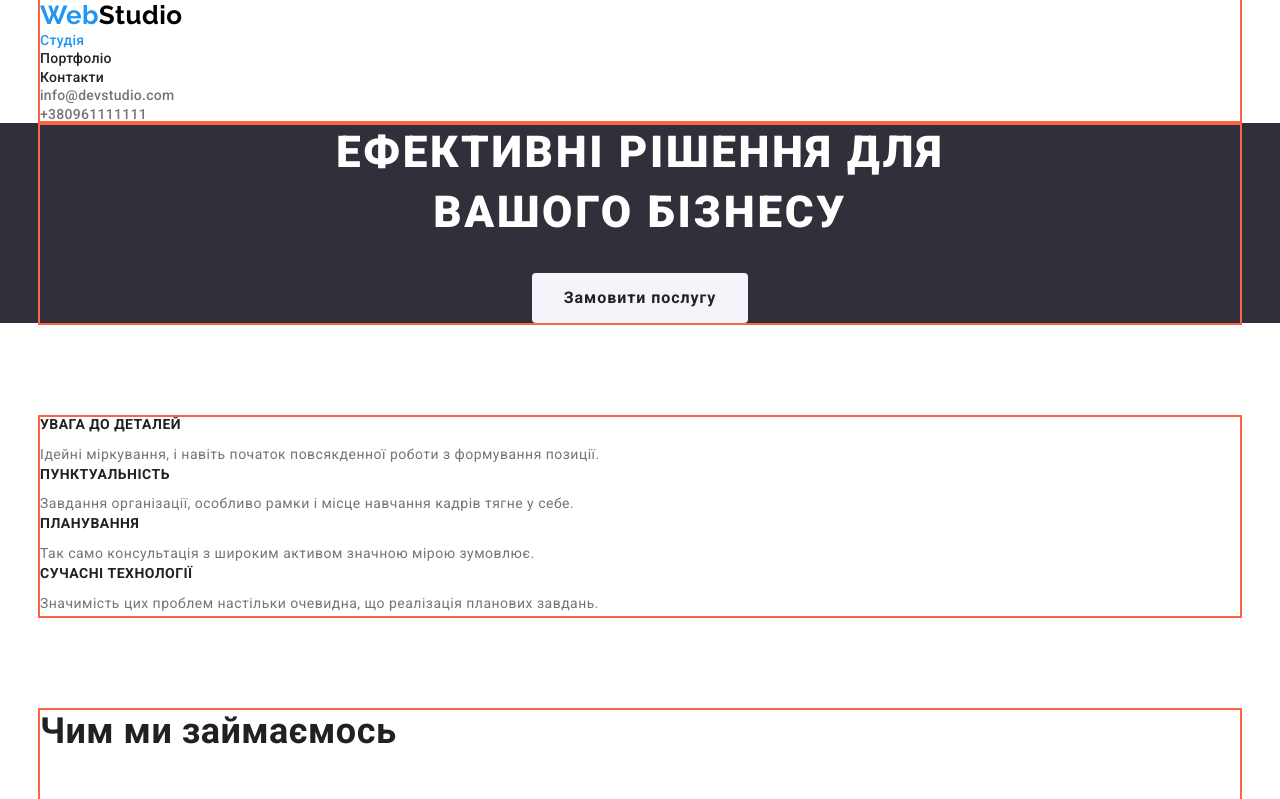
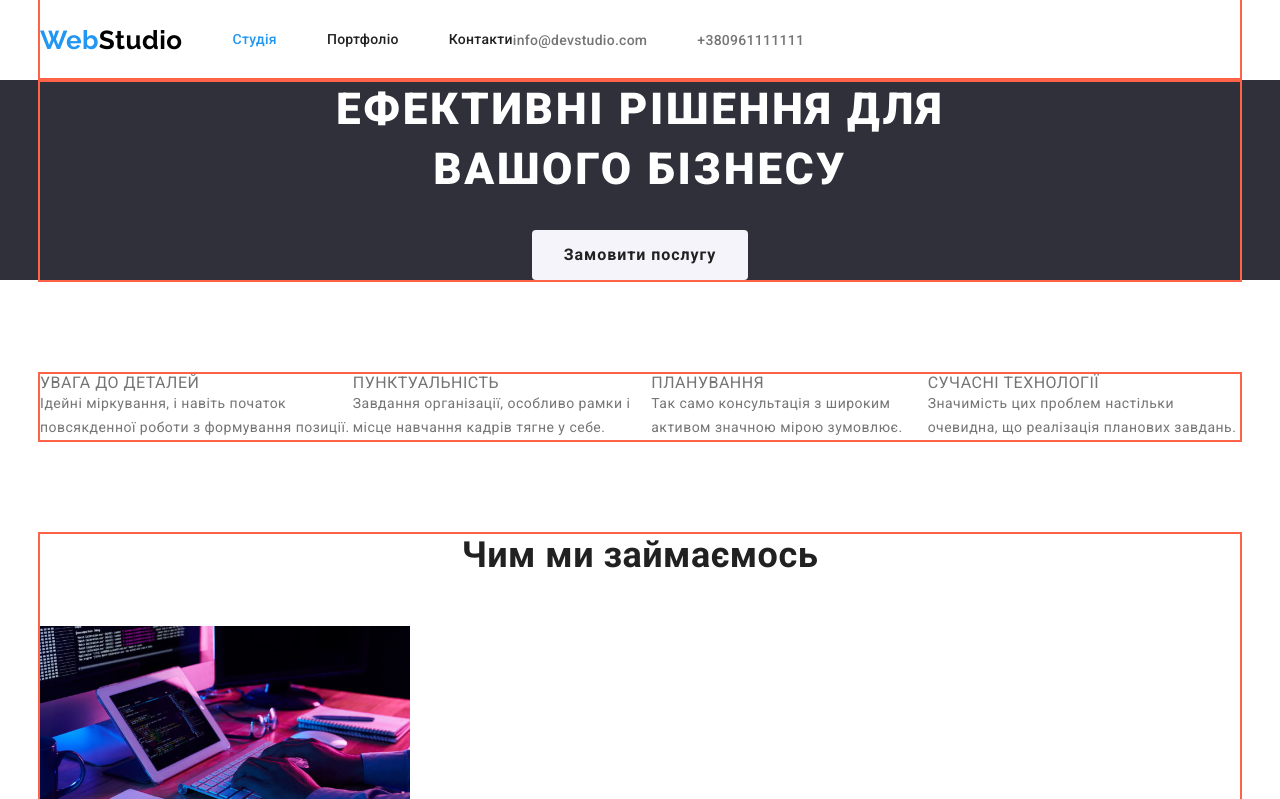
Before and after one commit to SaidBo/goit-markup-hw-03, a plain HTML site: page index.html in a window 1280 px wide. Shown: the top 799 px of the page. Drawn offline with nearby package versions, Linux system fonts and the light colour scheme.

Commit message:
неділя

```diff
--- a/css/style.css
+++ b/css/style.css
@@ -29,6 +29,12 @@ ol {
 
 address {
   font-style: normal;
+}
+
+img {
+  display: block;
+  max-width: 100%;
+  height: auto;
 }
 
 .page {
@@ -70,12 +76,45 @@ address {
   background-color: var(--background-color);
 }
 
+/* Logo */
+
+/* .logo {
+  margin-right: 50px;
+} */
+
 /* site-nav */
+
+.container.main-nav {
+  display: flex;
+  align-items: center;
+}
+
+.main-nav {
+  display: flex;
+  align-items: center;
+}
+
+.site-nav {
+  display: flex;
+  margin-left: 50px;
+}
+
+/* .site-nav .item:not(:last-child) {
+  margin-right: 50px;
+} */
+
+.site-nav .item + .item {
+  margin-left: 50px;
+}
+
 .list {
   list-style: none;
 }
 
 .site-nav .link {
+  display: block;
+  padding-top: 32px;
+  padding-bottom: 32px;
   color: var(--title-text-color);
 
   font-weight: 500;
@@ -91,6 +130,14 @@ address {
 }
 .site-nav .link.current {
   color: var(--accent-color);
+}
+
+.contact {
+  display: flex;
+}
+
+.contact .item + .item {
+  margin-left: 50px;
 }
 
 .contact .link {
@@ -150,10 +197,18 @@ address {
   font-weight: 700;
   font-size: 36px;
   line-height: 42px;
-  /* text-align: center; */
+  text-align: center;
 }
 
 /* benefits */
+
+.benefits {
+  display: flex;
+}
+
+.benefits .item {
+  width: 270px;
+}
 
 .benefits .title {
   color: var(--title-text-color);
@@ -183,6 +238,8 @@ address {
   margin: -1px;
 }
 
+/* our work */
+
 .section.work {
   padding-top: 0;
 }
@@ -192,6 +249,8 @@ address {
   background-color: var(--bg-btn-color);
 }
 .team .title {
+  margin-bottom: 10px;
+
   color: var(--title-text-color);
   font-weight: 500;
   font-size: 16px;
@@ -203,7 +262,12 @@ address {
   line-height: 1.19;
 }
 
+.teams {
+  padding: 30px 70px;
+}
+
 /* footer */
+
 .footer {
   background-color: var(--background-color-hero-footer);
 }
@@ -240,6 +304,12 @@ address {
 
 /* works */
 
+.card {
+  padding: 20px 24px;
+  max-width: 370px;
+  border: 1px solid rgba(238, 238, 238, 1);
+}
+
 .title-works {
   color: var(--title-text-color);
 
@@ -258,6 +328,11 @@ address {
 
 .works .link {
   text-decoration: none;
+}
+
+.text-decoration {
+  max-width: 322px;
+  padding: 20px 24px;
 }
 
 /* button */
--- a/index.html
+++ b/index.html
@@ -21,26 +21,30 @@
   <body class="page">
     <!-- Шапка сайта -->
     <header class="page-header">
-      <div class="container">
-        <nav>
+      <div class="container main-nav">
+        <nav class="main-nav">
           <a href="./index.html" class="logo"
             >Web<span class="accent">Studio</span></a
           >
 
           <ul class="site-nav list">
-            <li><a href="" class="link current">Студія</a></li>
-            <li><a href="./portfolio.html" class="link">Портфоліо</a></li>
-            <li><a href="" class="link">Контакти</a></li>
+            <li class="item"><a href="" class="link current">Студія</a></li>
+            <li class="item">
+              <a href="./portfolio.html" class="link">Портфоліо</a>
+            </li>
+            <li class="item"><a href="" class="link">Контакти</a></li>
           </ul>
         </nav>
 
         <ul class="contact list">
-          <li>
+          <li class="item">
             <a href="mailto:info@devstudio.com" class="link"
               >info@devstudio.com</a
             >
           </li>
-          <li><a href="tel:+380961111111" class="link">+380961111111</a></li>
+          <li class="item">
+            <a href="tel:+380961111111" class="link">+380961111111</a>
+          </li>
         </ul>
       </div>
     </header>
@@ -62,27 +66,27 @@
           <h2 class="section-title visually-hidden">Наші переваги</h2>
 
           <ul class="benefits list">
-            <li>
+            <li class="item>
               <h3 class="title">УВАГА ДО ДЕТАЛЕЙ</h3>
               <p class="text">
                 Ідейні міркування, і навіть початок повсякденної роботи з
                 формування позиції.
               </p>
             </li>
-            <li>
+            <li class="item>
               <h3 class="title">ПУНКТУАЛЬНІСТЬ</h3>
               <p class="text">
                 Завдання організації, особливо рамки і місце навчання кадрів
                 тягне у себе.
               </p>
             </li>
-            <li>
+            <li class="item>
               <h3 class="title">ПЛАНУВАННЯ</h3>
               <p class="text">
                 Так само консультація з широким активом значною мірою зумовлює.
               </p>
             </li>
-            <li>
+            <li class="item>
               <h3 class="title">СУЧАСНІ ТЕХНОЛОГІЇ</h3>
               <p class="text">
                 Значимість цих проблем настільки очевидна, що реалізація
@@ -138,8 +142,10 @@
                 width="270"
                 height="260"
               />
+              <div class="teams">
                 <h3 class="title">Ігор Дем'яненко</h3>
                 <p class="text">Product Designer</p>
+              </div>
             </li>
             <li>
               <img
@@ -148,8 +154,10 @@
                 width="270"
                 height="260"
               />
+              <div class="teams">
                 <h3 class="title">Ольга Рєпіна</h3>
                 <p class="text">Frontend Developer</p>
+              </div>
             </li>
             <li>
               <img
@@ -158,8 +166,10 @@
                 width="270"
                 height="260"
               />
+              <div class="teams">
                 <h3 class="title">Микола Тарасов</h3>
                 <p class="text">Marketing</p>
+              </div>
             </li>
             <li>
               <img
@@ -168,8 +178,10 @@
                 width="270"
                 height="260"
               />
+              <div class="teams">
                 <h3 class="title">Михайло Єрмаков</h3>
                 <p class="text">UI Designer</p>
+              </div>
             </li>
           </ul>
         </div>
@@ -192,7 +204,7 @@
                 rel="noopener noreferrer"
                 class="adress-link"
               >
-                м. Київ, Бульвар Лесі Українки, б. 26, 4й поверх офіс 427
+                м. Київ, Бульвар Лесі Українки, б. 26
               </a>
             </li>
 
```
Also changed, not shown: portfolio.html (+21 -1 lines). Lines whose indentation alone changed are shown as unchanged.
